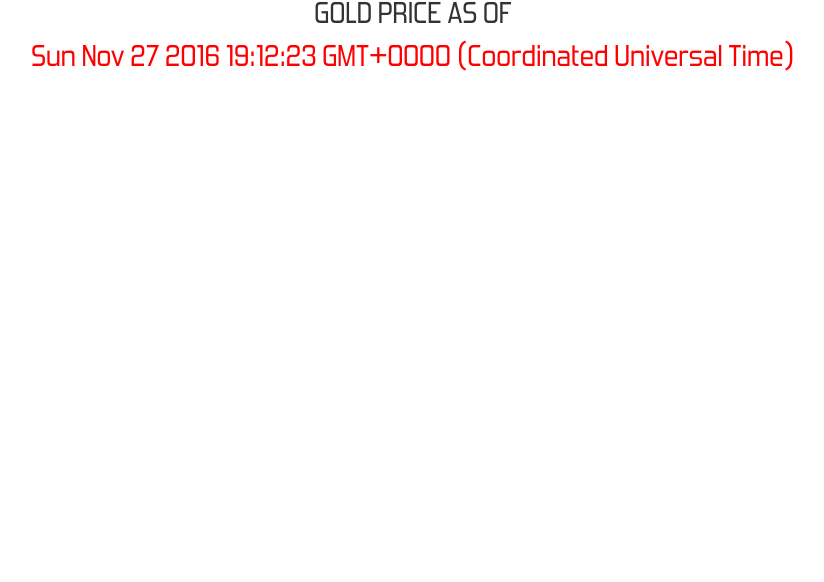
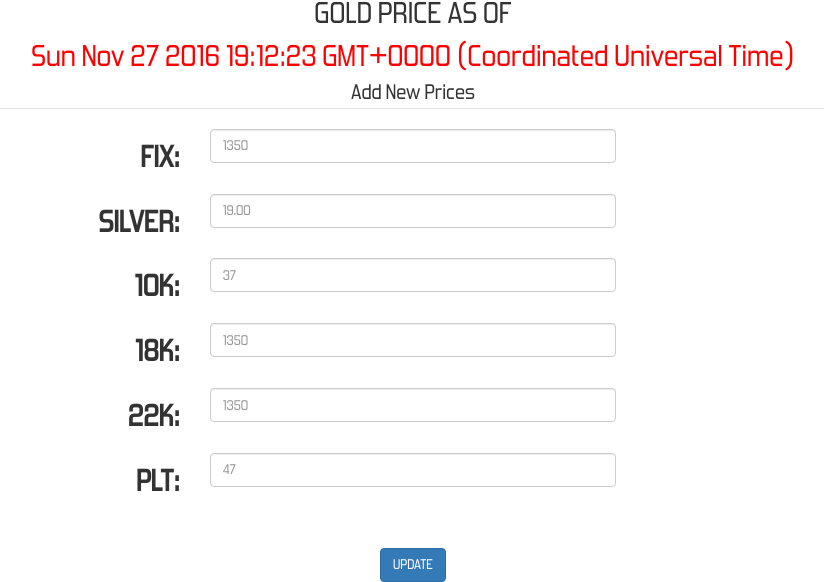
Before and after one commit to awumsuri/Tarpaz, a website: page src/js/public/admin.html in a window 1280 px wide. Shown: the part 241-823 px from the top of the page, without its empty margins (227-1051 px from the left). Before the commit the page ends 800 px from the top, so only its background shows below. Drawn offline with nearby package versions, Linux system fonts and the light colour scheme.

Commit message:
add admin

```diff
--- a/src/js/public/admin.html
+++ b/src/js/public/admin.html
@@ -24,6 +24,59 @@
            </script>
          </span>
      </span>
+     <div class="price-container">
+       <form class="form-horizontal">
+          <fieldset>
+
+          <!-- Form Name -->
+          <legend>Add New Prices</legend>
+
+          <!-- Text input-->
+          <div class="form-group">
+            <label class="col-md-4 control-label" for="textinput">FIX:</label>
+            <div class="col-md-4">
+            <input id="textinput" name="fix" type="text" placeholder="1350" class="form-control input-md">
+
+            </div>
+          </div>
+          <div class="form-group">
+            <label class="col-md-4 control-label" for="textinput">SILVER:</label>
+            <div class="col-md-4">
+            <input id="textinput" name="silver" type="text" placeholder="19.00" class="form-control input-md">
+
+            </div>
+          </div>
+          <div class="form-group">
+            <label class="col-md-4 control-label" for="textinput">10K:</label>
+            <div class="col-md-4">
+            <input id="textinput" name="ten" type="text" placeholder="37" class="form-control input-md">
+
+            </div>
+          </div>
+          <div class="form-group">
+            <label class="col-md-4 control-label" for="textinput">18K:</label>
+            <div class="col-md-4">
+            <input id="textinput" name="eighteen" type="text" placeholder="1350" class="form-control input-md">
+
+            </div>
+          </div>
+          <div class="form-group">
+            <label class="col-md-4 control-label" for="textinput">22K:</label>
+            <div class="col-md-4">
+            <input id="textinput" name="twentytwo" type="text" placeholder="1350" class="form-control input-md">
+
+            </div>
+          </div>
+          <div class="form-group">
+            <label class="col-md-4 control-label" for="textinput">PLT:</label>
+            <div class="col-md-4">
+            <input id="textinput" name="plt" type="text" placeholder="47" class="form-control input-md">
+            </div>
+          </div>
+          </fieldset>
+        </form>
+        <button id="singlebutton" name="singlebutton" class="btn btn-primary">UPDATE</button>
+     </div>
     </div>
   </body>
 </html>
```
